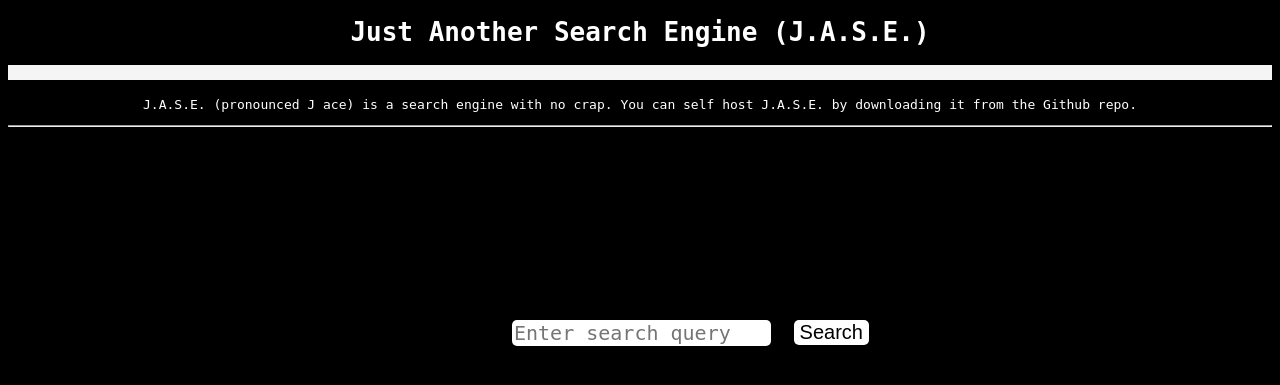
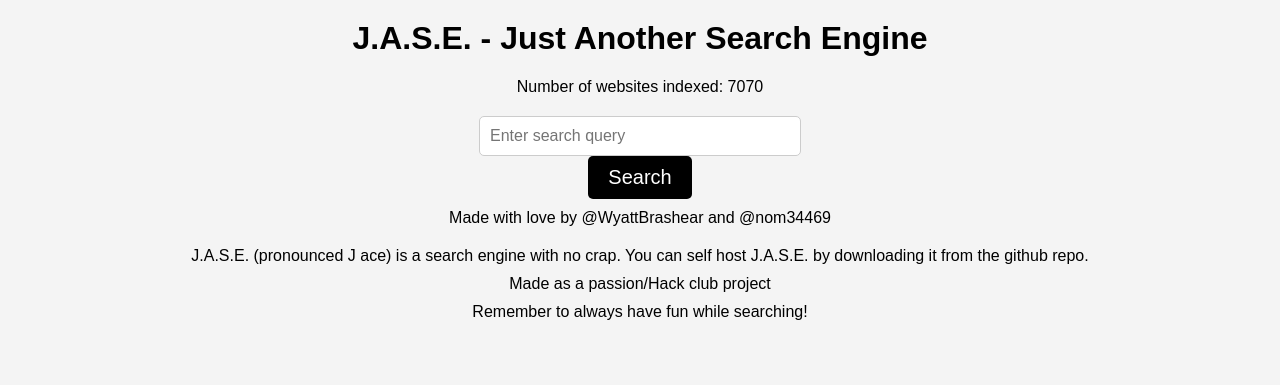
Before and after one commit to 507-Software/jasesearchengine, a Flask app: page / in a window 1280 px wide. Shown: the top 385 px of the page. Run offline with Flask 3, Linux system fonts and the light colour scheme; data comes from the database, SQL or seed files in the repository; parts of the project's set-up code (start-up, migrations or seed data) failed here and were passed over.

Commit message:
Update index.html

```diff
--- a/templates/index.html
+++ b/templates/index.html
@@ -3,66 +3,69 @@
 <head>
     <meta charset="UTF-8">
     <meta name="viewport" content="width=device-width, initial-scale=1.0">
+    <title>J.A.S.E. - Just Another Search Engine</title>
     <style>
         body {
-  background-color:black;
+            font-family: Arial, sans-serif;
+            margin: 0;
+            padding: 0;
+            background-color: #f4f4f4;
+            text-align: center;
         }
- title {
-  font-family: monospace;
-  text-align: center;
-  color:white;
+        h1 {
+            margin-top: 20px;
         }
-
-h1 {
-  font-family: monospace;
-  text-align: center;
-  color:white;
-
+        hr {
+            margin: 20px 0;
         }
-
-input{
-  position:absolute;
+        marquee {
+            background-color: whitesmoke;
+            padding: 10px;
+        }
+        form {
+            margin: 20px 0;
+        }
+        input[type="text"] {
+            padding: 10px;
+            font-size: 16px;
+            width: 300px;
+            border: 1px solid #ccc;
+            border-radius: 5px;
+        }
+        button {
+            padding: 10px 20px;
+            color: white;
+            background-color: black;
+            border: none;
+            border-radius: 5px;
+            font-size: 20px;
+            cursor: pointer;
+        }
+        button:hover {
+            background-color: #333;
+        }
+        a {
             color: black;
-  background-color:white;
-  border:none;
-  border-radius: 5px;
-  left:40%;
-  top:40%;
-  font-size:20px;
-  font-family:monospace;
+            text-decoration: none;
         }
-
-button {
-  position:absolute;
-  left:62%;
-  top:40%;
-  color:black;
-  background-color:white;
-  border:none;
-  border-radius:5px;
-  font-size:20px;
+        a:hover {
+            text-decoration: underline;
         }
         p {
-    font-family:monospace;
-    text-align:center;
-    color:white;
-}
-marquee {
-     font-family:monospace;
-     background-color:black;
-     color:black;
+            margin: 10px 0;
         }
     </style>
-    <title>J.A.S.E.</title>
 </head>
 <body>
-    <h1>Just Another Search Engine (J.A.S.E.)</h1>
-    <marquee style="background-color: whitesmoke;">Over 145 Websites catalogued!</marquee>
-    <p>J.A.S.E. (pronounced J ace) is a search engine with no crap. You can self host J.A.S.E. by downloading it from the Github repo.</p>
-    <hr>
+    <h1>J.A.S.E. - Just Another Search Engine</h1>
+    <p>Number of websites indexed: {{ website_count }}</p>
     <form action="/search" method="get">
         <div><input type="text" name="query" placeholder="Enter search query"></div>
         <button type="submit">Search</button>
+        <p>Made with love by <a href="https://github.com/WyattBrashear">@WyattBrashear</a> and <a href="https://github.com/nom34469">@nom34469</a></p>
     </form>
+    <p>J.A.S.E. (pronounced J ace) is a search engine with no crap. You can self host J.A.S.E. by downloading it from the github repo.</p>
+    <p>Made as a passion/Hack club project</p>
+    <p>Remember to always have fun while searching!</p>
 </body>
 </html>
```
Lines whose indentation alone changed are shown as unchanged.
